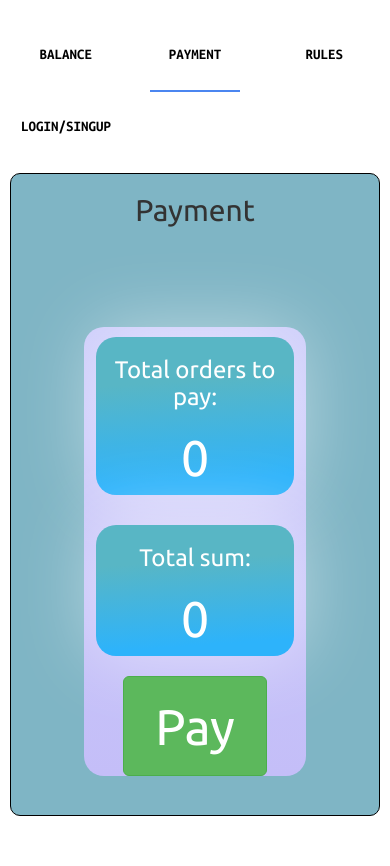
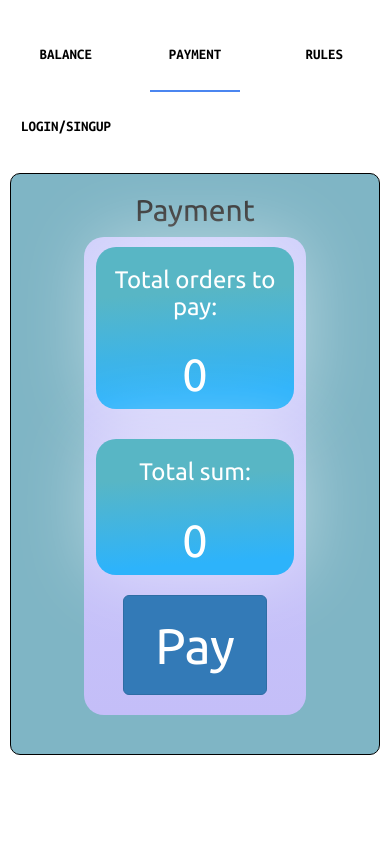
Before and after one commit to azmabdu/canteen, a Django app: page /payment in a window 390 px wide. Shown: the part 224-1090 px from the top of the page. After the commit the page ends 979 px from the top, so only its background shows below. Run offline with Django 4.2, Linux system fonts and the light colour scheme; a user stored in the database is signed in; data comes from the database, SQL or seed files in the repository; both versions use the stored data as it was after the commit; some libraries are stand-ins or nearby versions.

Commit message:
Last changes

```diff
--- a/static/css/main.css
+++ b/static/css/main.css
@@ -55,6 +55,10 @@
         left: 20% !important;
         right: 20% !important;
     }
+    .count,
+.sum {
+    font-size: 70px !important;
+}
 }
 @media(max-width:1250px){
     .balance_body{
@@ -64,6 +68,10 @@
         left: 20% !important;
         right: 20% !important;
     }
+    .count,
+.sum {
+    font-size: 60px !important;
+}
 }
 @media(max-width:1100px){
     .balance_container{
@@ -106,7 +114,10 @@
         width: 100%;
 
     }
-
+    .count,
+    .sum {
+        font-size: 50px !important;
+    }
     .nav.navbar-nav li a {
         font-size: 17px;
     }
@@ -149,6 +160,10 @@
     .block-item {
         height: 100%;
 
+    }
+    .count,
+    .sum {
+        font-size: 45px !important;
     }
     .row{
         margin-top: 0 !important;
@@ -711,7 +726,9 @@ h1 {
 
 
 
-
+.pagination_nav{
+    margin-top: 120px !important;
+}
 
 /* payment */
 
@@ -719,53 +736,67 @@ h1 {
 
 
 
-.payment_container{
+.payment_container {
     width: 60%;
-    height: 60%;
-    background-image: linear-gradient(rgb(204, 204, 251),rgb(196, 190, 248) );
+    height: 80%;
+    background-image: linear-gradient(rgb(204, 204, 251), rgb(196, 190, 248));
     /* background-color: #fff987;  */
     margin: auto;
-    margin-top: 100px;
     border-radius: 20px;
-    display: flex;flex-direction: column;
+    display: flex;
+    flex-direction: column;
     justify-content: space-around;
+    padding-bottom: 20px;
 }
-.first_line-pay{
+
+
+.first_line-pay {
     display: flex;
     gap: 40px;
 }
-.one_item{
+
+.one_item {
     width: 30%;
-    height: 90%;
-    background: rgb(76,161,175);
-    background: linear-gradient(176deg, rgb(88, 182, 197) 29%, rgba(45,179,251,1) 88%);margin:40px auto ;
+    display: flex;
+    flex-direction: column;
+    justify-content: space-between;
+    /* height: 90%; */
+    background: rgb(76, 161, 175);
+    background: linear-gradient(176deg, rgb(88, 182, 197) 29%, rgba(45, 179, 251, 1) 88%);
+    margin: 40px auto;
     color: white;
     /* border: 1px solid #e7e7e7; */
     border-radius: 20px;
-    box-shadow: 2px -4px 72px 7px rgba(255,255,255,0.45);
-    -webkit-box-shadow: 2px -4px 72px 7px rgba(255,255,255,0.45);
-    -moz-box-shadow: 2px -4px 72px 7px rgba(255,255,255,0.45);
+    box-shadow: 2px -4px 72px 7px rgba(255, 255, 255, 0.45);
+    -webkit-box-shadow: 2px -4px 72px 7px rgba(255, 255, 255, 0.45);
+    -moz-box-shadow: 2px -4px 72px 7px rgba(255, 255, 255, 0.45);
 }
-.count, .sum{
-    font-size: 50px;
+
+.count,
+.sum {
+    font-size: 80px;
 }
-.ml0{
+
+.ml0 {
     margin-left: 0;
 }
-.mr0{
+
+.mr0 {
     margin-right: 0;
 }
-.second_line-pay{
+
+.second_line-pay {
     width: 65%;
     height: auto;
     margin: auto;
 }
-.full_width{
+
+.full_width {
     width: 100%;
     height: 100px;
     font-size: 50px !important;
-    margin: auto;
 }
+
 .item {
     margin: 0;
 }
@@ -779,10 +810,9 @@ h1 {
     position: relative;
     top: 40px;
 } */
-.register_txt{
-margin-top: 10%;
+.register_txt {
+    margin-top: 40px;
 }
-
 
 
 
@@ -897,10 +927,3 @@ border-radius:0 0 15px 15px;
 .center {
     justify-content: center;
 }
-
-
-
-.pdf {
-    width: 100%;
-    height: 600px;
-}
--- a/templates/lunches.html
+++ b/templates/lunches.html
@@ -179,8 +179,7 @@
                                                         <p class="item">{{ menuitem.title }}</p>
 
                                                         {% if request.user.is_authenticated %}
-                                                        <a href="{% url "main:add-launch" friday.id menuitem.id
-                                                            %}"><button
+                                                        <a href="{% url "main:add-launch" friday.id menuitem.id %}"><button
                                                                 class="button btn btn-success">Select</button></a>
                                                         {% else %}
                                                         <a href="{% url "main:login" %}"><button
--- a/templates/orders.html
+++ b/templates/orders.html
@@ -26,7 +26,7 @@
         </div>
     </div>
 
-    <nav aria-label="Page navigation example">
+    <nav class="pagination_nav mt120" aria-label="Page navigation example">
       <ul class="pagination">
           {% if orders.has_previous %}
             <li class="page-item">
--- a/templates/payment.html
+++ b/templates/payment.html
@@ -21,7 +21,7 @@
     <div class="second_line-pay">
 
         <a href="{% url "main:pay" %}">
-            <button class="full_width btn btn-success btn-lg ">Pay</button>
+            <button class="full_width btn btn-primary btn-lg ">Pay</button>
         </a>
     </div>
 </div>
```
Also changed, not shown: db.sqlite3.
